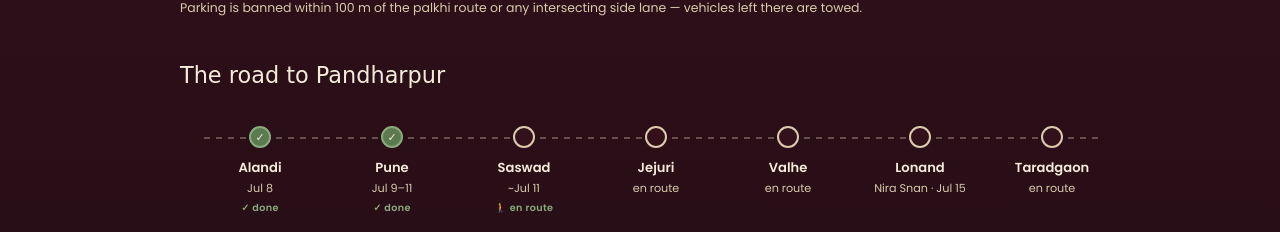
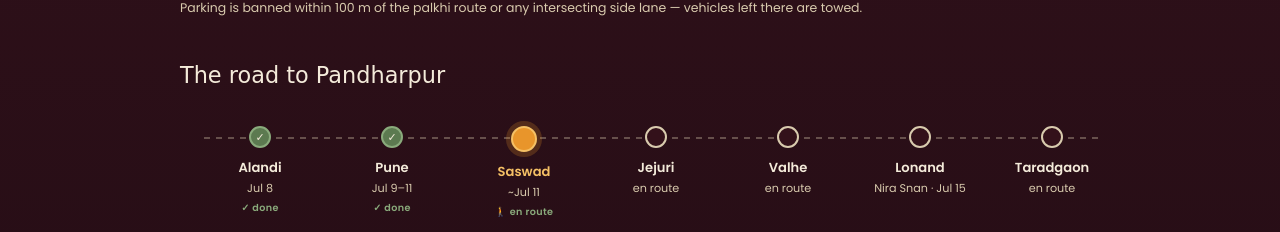
Before and after one commit to virendrakulkarni-design/palkhi-tracker, a plain HTML site: page index.html in a window 1280 px wide. Shown: the part 2598-2830 px from the top of the page. Drawn offline with nearby package versions, Linux system fonts and the light colour scheme; no server answers; a web font is replaced by a local one.

Commit message:
fix: highlight enroute nodes correctly on timeline map

```diff
--- a/index.html
+++ b/index.html
@@ -344,10 +344,10 @@
   .halt{display:flex; flex-direction:column; align-items:center; width:132px; flex-shrink:0; position:relative; text-align:center;}
   .halt-dot{width:22px; height:22px; border-radius:50%; background:var(--maroon-darker); border:2px solid var(--ivory-dim); z-index:2; display:flex; align-items:center; justify-content:center; font-size:11px; cursor:pointer;}
   .halt.done .halt-dot{background:var(--accent2); border-color:var(--accent2-light); color:var(--ivory);}
-  .halt.current .halt-dot{background:var(--accent); border-color:var(--accent-light); box-shadow:0 0 0 5px rgba(232,149,43,0.22); width:26px; height:26px;}
+  .halt.current .halt-dot, .halt.enroute .halt-dot{background:var(--accent); border-color:var(--accent-light); box-shadow:0 0 0 5px rgba(232,149,43,0.22); width:26px; height:26px;}
   .halt.mine .halt-dot{box-shadow:0 0 0 4px rgba(245,192,101,0.55);}
   .halt-name{margin-top:10px; font-size:0.82rem; font-weight:600; color:var(--ivory); cursor:pointer;}
-  .halt.current .halt-name{color:var(--accent-light);}
+  .halt.current .halt-name, .halt.enroute .halt-name{color:var(--accent-light);}
   .halt-date{font-size:0.7rem; color:var(--ivory-dim); margin-top:2px;}
   .halt-flag{font-size:0.6rem; color:var(--accent2-light); margin-top:4px; font-weight:600; letter-spacing:0.4px;}
   .halt-mine-tag{font-size:0.6rem; color:var(--accent-light); margin-top:3px; font-weight:600;}
```
